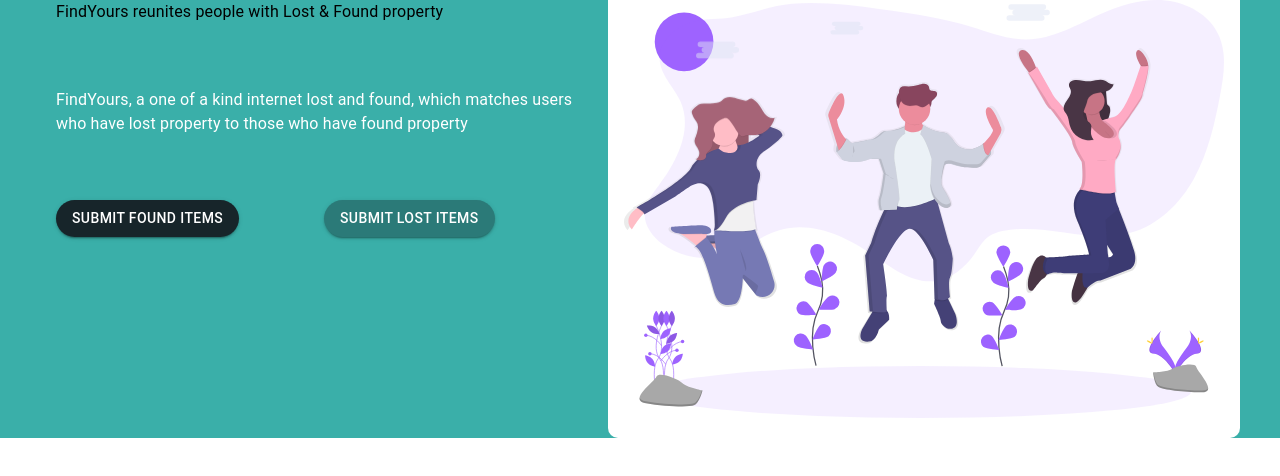
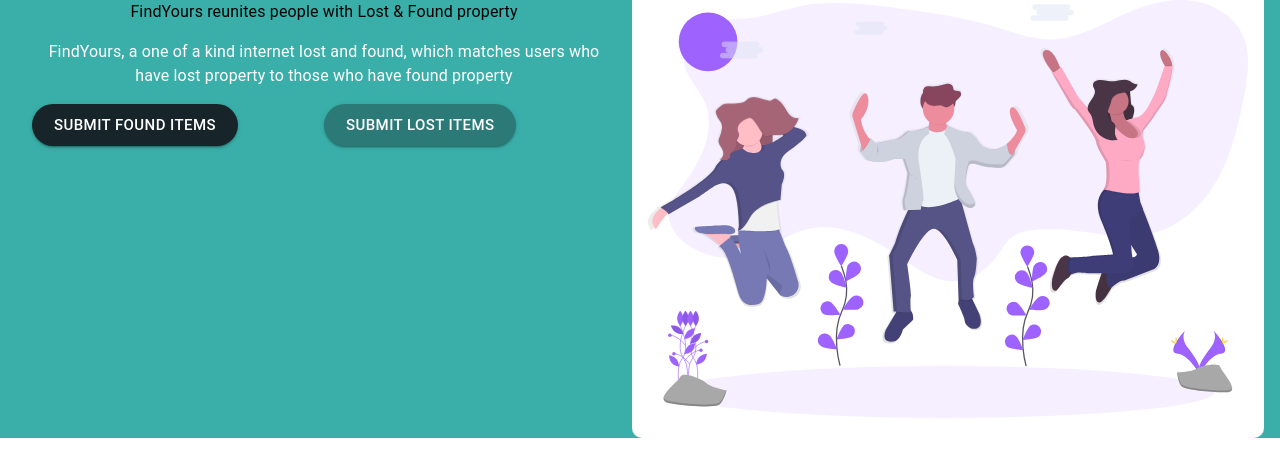
Before and after one commit to ZhinAbubakr/find_yours, a React (Create React App) app: page / in a window 1280 px wide. Shown: the top 476 px of the page. Built offline with nearby package versions, Linux system fonts and the light colour scheme.

Commit message:
SmallStyleChanges

```diff
--- a/src/App.js
+++ b/src/App.js
@@ -1,4 +1,5 @@
 import HeroSection from "./components/HeroSection/HeroSection"
+
 function App() {
 	return (
 		<div>
--- a/src/components/HeroSection/HeroSection.jsx
+++ b/src/components/HeroSection/HeroSection.jsx
@@ -18,14 +18,17 @@ export default function HeroSection() {
 					<Grid
 						container
 						direction="column"
-						spacing={8}
+						spacing={2}
 						item
 						xs={12}
 						sm={8}
-						md={6}>
+						md={6}
+						>
 						<Grid item>
 							<Typography className={classes.fontTitleSize}>
-								FindYours reunites people with Lost & Found property
+								FindYours reunites people
+
+								with Lost & Found property
 							</Typography>
 						</Grid>
 						<Grid item>
@@ -41,21 +44,26 @@ export default function HeroSection() {
 							<Grid item xs={6}>
 								<Button
 									className={`${classes.btn} ${classes.foundBtn}`}
-									variant="contained">
+									variant="contained"
+									size="large"
+									>
 									SUBMIT FOUND ITEMS
 								</Button>
 							</Grid>
 							<Grid item xs={6}>
 								<Button
 									className={`${classes.btn} ${classes.lostBtn}`}
-									variant="contained">
+									variant="contained"
+									size="large"
+
+									>
 									SUBMIT LOST ITEMS
 								</Button>
 							</Grid>
 						</Grid>
 					</Grid>
 					<Grid item xs={12} sm={8} md={6} className={classes.img}>
-						<object width="100%" data={image} type="image/svg+xml" />
+						<object width="100%" data={image} type="image/svg+xml"  />
 					</Grid>
 				</Grid>
 			</Container>
--- a/src/components/HeroSection/style.jsx
+++ b/src/components/HeroSection/style.jsx
@@ -5,19 +5,30 @@ const useStyles = makeStyles({
 		backgroundColor: "#3AAFA9"
 	},
 	fontTitleSize: {
-		fontSize: "1.3rem",
-		fontWeight: "bold"
+		fontSize: "2.5rem",
+		fontWeight: "bold",
+		marginTop:"160px",
+		marginRight:"20px",
+		textAlign:'center'
 	},
 	txtFontSize: {
-		fontSize: "1rem"
+		fontSize: "1.2rem",
+		marginTop:"50px",
+		marginRight:"60px",
+		marginLeft:"10px",
+		textAlign:'center'
 	},
 	img: {
 		background: "white",
-		borderRadius: "10px"
+		borderRadius: "10px",
+		marginTop:"150px",
+		marginBottom:"80px"
 	},
 	btn: {
 		color: "white !important",
-		borderRadius: "25px !important"
+		borderRadius: "25px !important",
+		marginTop:"50px",
+		marginLeft:"20px"
 	},
 	lostBtn: {
 		background: "#2B7A78 !important"
```
